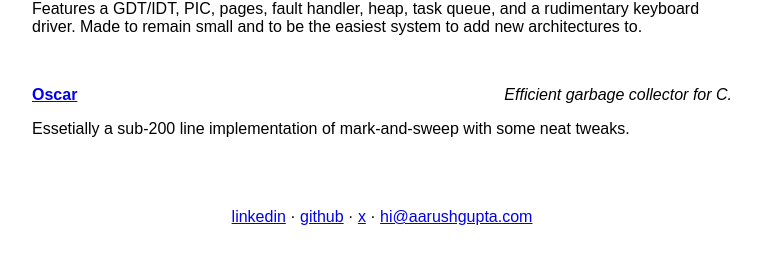
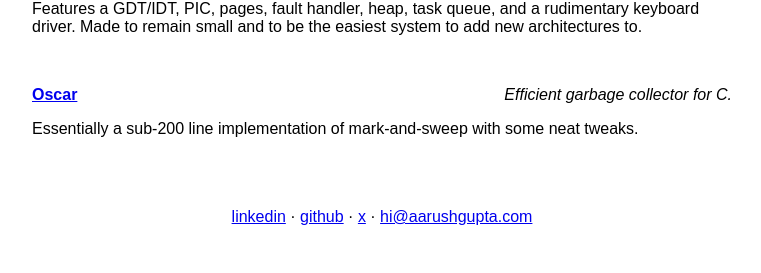
Before and after one commit to notallm/notallm.github.io, a Jekyll site: the page built from index.html, in a window 1280 px wide. Shown: the part 640-913 px from the top of the page, without its empty margins (258-1019 px from the left). Built offline with Jekyll 4.4.1, drawn with Linux system fonts in a browser that asks for light colours.

Commit message:
spellcheck

```diff
--- a/_data/work.yml
+++ b/_data/work.yml
@@ -27,5 +27,5 @@
 
 - title: Oscar
   bio: Efficient garbage collector for C.
-  stats: Essetially a sub-200 line implementation of mark-and-sweep with some neat tweaks.
+  stats: Essentially a sub-200 line implementation of mark-and-sweep with some neat tweaks.
   url: https://github.com/notallm/oscar
```
